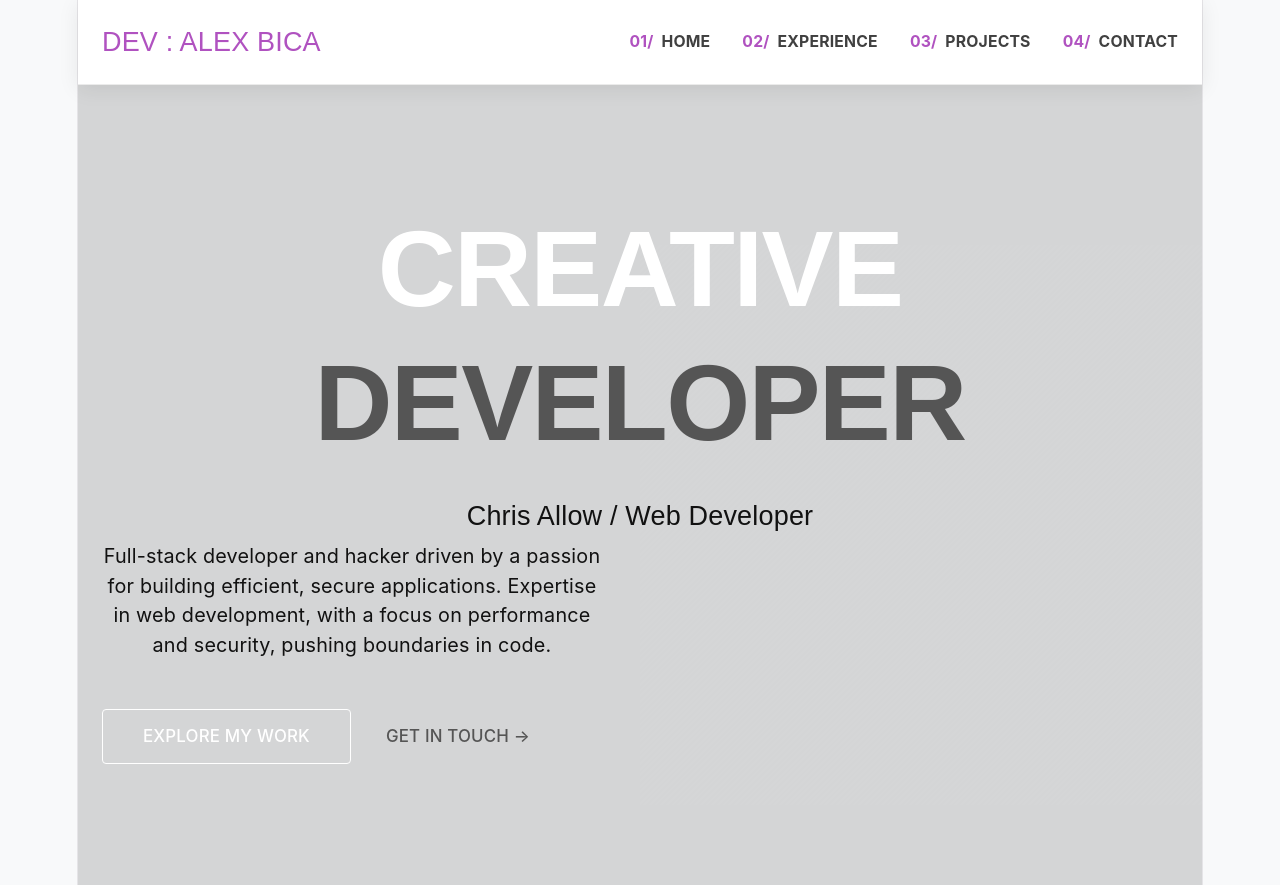
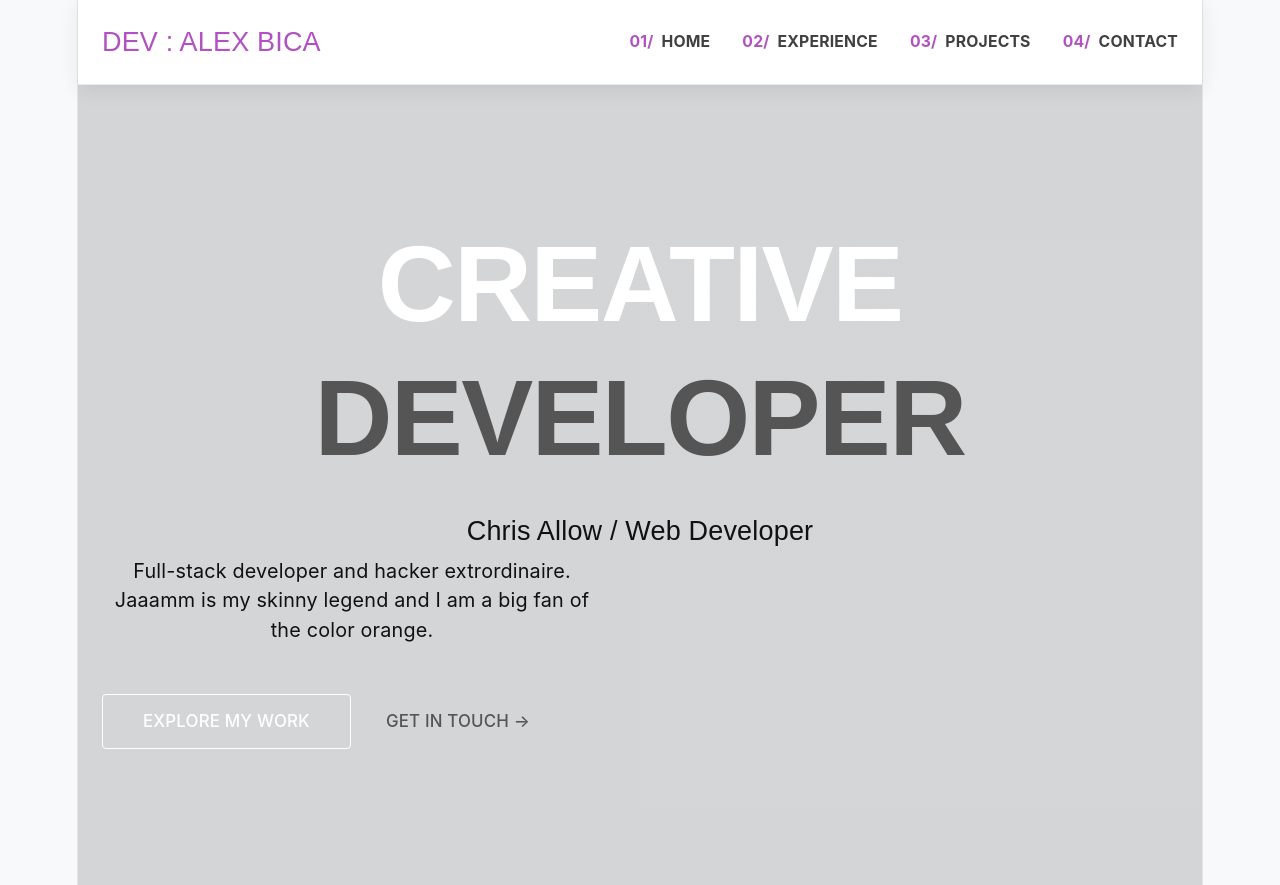
Before and after one commit to kabica/otb-hero, a React app: page / in a window 1280 px wide. Built offline with nearby package versions, Linux system fonts and the light colour scheme; the HTML template or start-up script is replaced by a standard one.

Commit message:
deployment successful - setup CICD strategy (see note A1-2)

```diff
--- a/src/components/Profile/index.tsx
+++ b/src/components/Profile/index.tsx
@@ -31,9 +31,8 @@ export default function Hero() {
           color="text.secondary"
           sx={{ maxWidth: 500, mb: 6, fontSize: "1.1rem" }}
         >
-          Full-stack developer and hacker driven by a passion for building
-          efficient, secure applications. Expertise in web development, with a
-          focus on performance and security, pushing boundaries in code.
+          Full-stack developer and hacker extrordinaire. Jaaamm is my skinny
+          legend and I am a big fan of the color orange.
         </Typography>
 
         <Box sx={{ display: "flex", gap: 3 }}>
```
